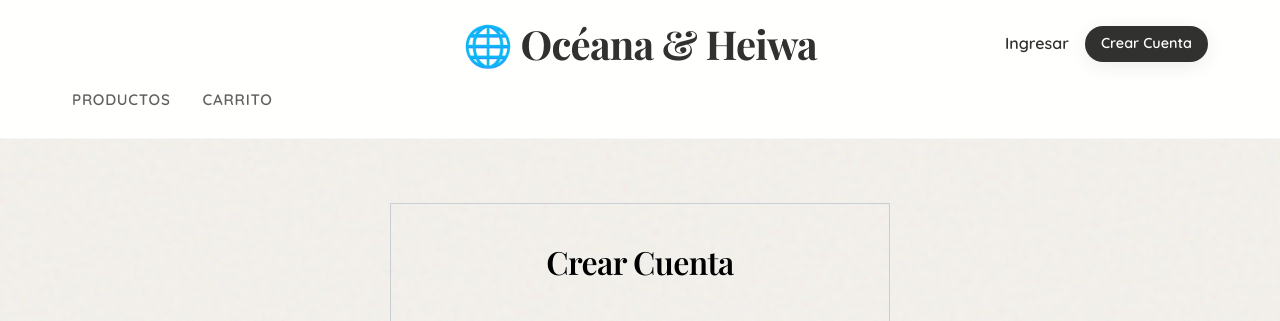
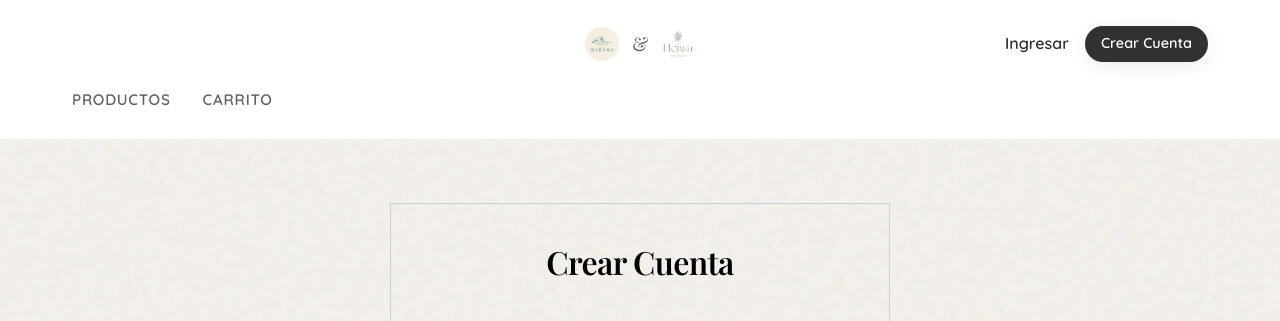
Before and after one commit to GerardodeMartini/Tienda-Oceana, a Django app: page /accounts/register/ in a window 1280 px wide. Shown: the top 321 px of the page. Run offline with Django 5.2, Linux system fonts and the light colour scheme; some libraries are stand-ins or nearby versions; some web fonts are replaced.

Commit message:
Agrega logos de Oceana y Heiwa al navbar

```diff
--- a/templates/base.html
+++ b/templates/base.html
@@ -62,11 +62,18 @@
                 <!-- Center: Brand -->
                 <a href="{% url 'store:product_list' %}" class="brand" style="margin: 0; justify-self: center;">
                     {% if request.session.theme == 'heiwa' %}
-                    🌿 Heiwa
+                    <img src="{% static 'img/Logo final_Heiwa_Logo combinado_marron (1).png' %}" alt="Heiwa"
+                        style="height: 50px; width: auto; vertical-align: middle;">
                     {% elif request.session.theme == 'oceana' %}
-                    🌊 Océana
+                    <img src="{% static 'img/logo_oceana.png' %}" alt="Océana"
+                        style="height: 50px; width: auto; vertical-align: middle;">
                     {% else %}
-                    🌐 Océana & Heiwa
+                    <div style="display: flex; gap: 10px; align-items: center; justify-content: center;">
+                        <img src="{% static 'img/logo_oceana.png' %}" alt="Océana" style="height: 40px; width: auto;">
+                        <span style="font-weight: 300; font-size: 1.2rem; color: var(--text-muted);">&amp;</span>
+                        <img src="{% static 'img/Logo final_Heiwa_Logo combinado_marron (1).png' %}" alt="Heiwa"
+                            style="height: 40px; width: auto;">
+                    </div>
                     {% endif %}
                 </a>
 
```
Also changed, not shown: static/img/Logo final_Heiwa_Logo combinado_marron (1).png (added), static/img/logo_oceana.png (added), 1 other file.
